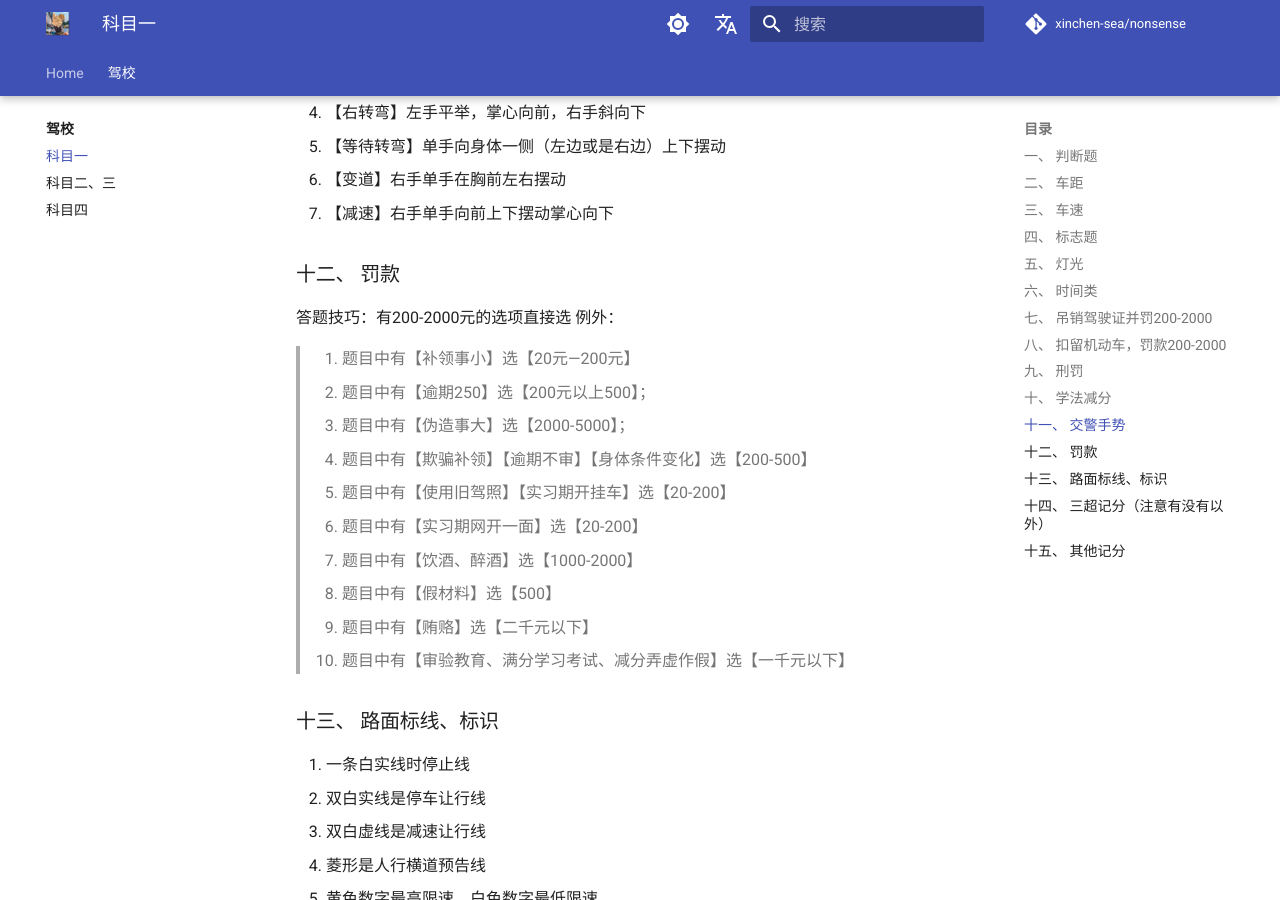
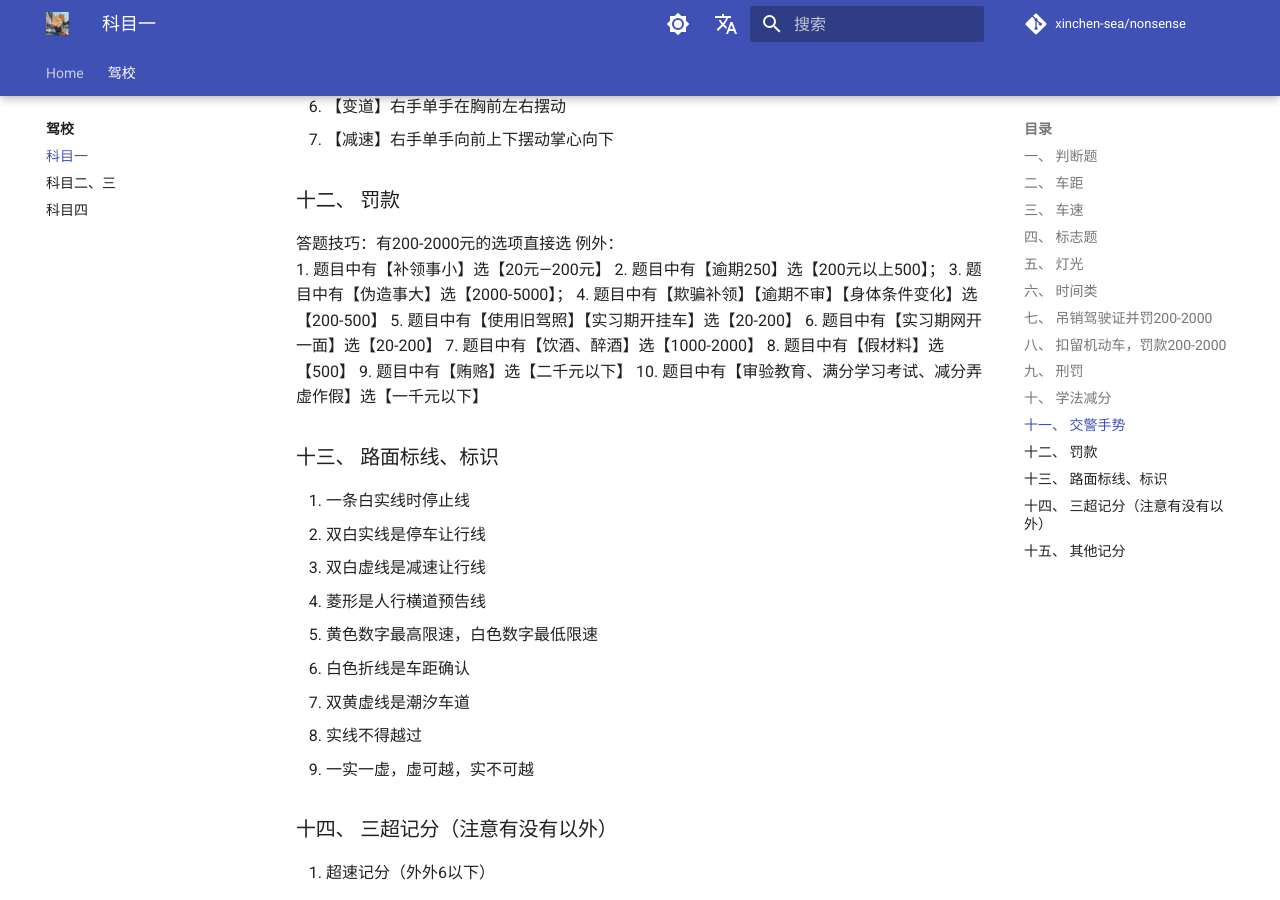
Before and after one commit to xinchen-sea/xinchen-sea.github.io, an MkDocs documentation site: the page built from docs/drivinglicense/object1.md, in a window 1280 px wide and 900 px high, scrolled down 3285 px. Built offline with MkDocs 1.6.1 and Material for MkDocs 9.7.7, drawn with Linux system fonts in a browser that asks for light colours; plug-ins that fetch from the network failed and are left out; comment, search, counter and statistics services are not loaded; some of the changed text lies outside the part shown.

Commit message:
Update object1.md

```diff
--- a/docs/drivinglicense/object1.md
+++ b/docs/drivinglicense/object1.md
@@ -8,19 +8,19 @@
 ### 三、	车速
   1.	特殊路段：限速30
   2.	中心线
-  > 2.1	无：城30公40
-  > 2.2	有：
-  > > 2.2.1	一条车道：城50公70
-  > > 2.2.2	两条车道：城60公80
+   2.1	无：城30公40
+   2.2	有：
+   > 2.2.1	一条车道：城50公70
+   > 2.2.2	两条车道：城60公80
 
   3.	高速限速120，最低60+：
-  > 3.1	两道：左100 右60
-  > 3.2	三道及以上：最左110 中90 最右60
+   3.1	两道：左100 右60
+   3.2	三道及以上：最左110 中90 最右60
 
   4.	高速特殊天气（261，145，520）
-  > 4.1	可见度<200，雾灯、近光灯、示廓灯、前后位灯，限速60，车距100
-  > 4.2	可见度<100，雾灯、近光灯、示廓灯、前后位灯、危险报警闪光灯，限速40，车距50
-  > 4.3	可见度<50，雾灯、近光灯、示廓灯、前后位灯、危险报警闪光灯，限速20，最近出口离开高速
+   4.1	可见度<200，雾灯、近光灯、示廓灯、前后位灯，限速60，车距100
+   4.2	可见度<100，雾灯、近光灯、示廓灯、前后位灯、危险报警闪光灯，限速40，车距50
+   4.3	可见度<50，雾灯、近光灯、示廓灯、前后位灯、危险报警闪光灯，限速20，最近出口离开高速
 
 ### 四、	标志题
   1.	警告标志：高速150，其他50-100
@@ -98,16 +98,16 @@
 ### 十二、	罚款
  答题技巧：有200-2000元的选项直接选
  例外：
-  > 1.	题目中有【补领事小】选【20元—200元】
-  > 2.	题目中有【逾期250】选【200元以上500】；
-  > 3.	题目中有【伪造事大】选【2000-5000】；
-  > 4.	题目中有【欺骗补领】【逾期不审】【身体条件变化】选【200-500】
-  > 5.	题目中有【使用旧驾照】【实习期开挂车】选【20-200】
-  > 6.	题目中有【实习期网开一面】选【20-200】
-  > 7.	题目中有【饮酒、醉酒】选【1000-2000】
-  > 8.	题目中有【假材料】选【500】
-  > 9.	题目中有【贿赂】选【二千元以下】
-  > 10.	题目中有【审验教育、满分学习考试、减分弄虚作假】选【一千元以下】
+   1.	题目中有【补领事小】选【20元—200元】
+   2.	题目中有【逾期250】选【200元以上500】；
+   3.	题目中有【伪造事大】选【2000-5000】；
+   4.	题目中有【欺骗补领】【逾期不审】【身体条件变化】选【200-500】
+   5.	题目中有【使用旧驾照】【实习期开挂车】选【20-200】
+   6.	题目中有【实习期网开一面】选【20-200】
+   7.	题目中有【饮酒、醉酒】选【1000-2000】
+   8.	题目中有【假材料】选【500】
+   9.	题目中有【贿赂】选【二千元以下】
+   10.	题目中有【审验教育、满分学习考试、减分弄虚作假】选【一千元以下】
 
 ### 十三、	路面标线、标识
   1.	一条白实线时停止线
@@ -124,7 +124,7 @@
 
   1.	超速记分（外外6以下）
 
-<table border="1">
+  <table border="1">
 	<thead align="center" valign="center">
 	<tr>
 		<th>车辆类别</th>
@@ -182,11 +182,11 @@
 		<td>12</td>
 	  </tr>
 	</tbody>
-</table>
+  </table>
 
   2.	超载记分
 
-<table border="1">
+   <table border="1">
 	<thead align="center" valign="center">
 	<tr>
 		<th>车辆类别</th>
@@ -276,7 +276,7 @@
 1.2	**轻伤以上/死亡逃逸未犯罪**：造成致人轻伤以上或者死亡的交通事故后逃逸，尚不构成犯罪的；
 1.3	**伪造、变造、使用其他号牌**：使用伪造、变造的机动车号牌、行驶证、驾驶证、校车标牌或者使用其他机动车号牌、行驶证的；
 > > _1.4	驾驶校车、公路客运汽车、旅游客运汽车载人超过核定人数百分之二十以上，或者驾驶其他载客汽车载人超过核定人数百分之百以上的；_
-> > _1.5	驾驶校车、中型以上载客载货汽车、危险物品运输车辆在高速公路、城市快速路上行驶超过规定时速百分之二十以上，或者驾驶其他机动车在高速公路、城市快速路上行驶超过规定时速百分之五十以上的；_
+> > _1.5	驾驶校车、中型以上载客载货汽车、危险物品运输车辆在高速公路、城市快速路上行驶超过规定时速百分之二十以上，或者驾驶其他机动车在高速公路、城市快速路上行驶超过规定时速百分之五十以上的；_<br>
 1.6	**高速倒车、逆行、分隔带掉头**：驾驶机动车在高速公路、城市快速路上倒车、逆行、穿越中央分隔带掉头的；
 1.7	**代替记分牟利**：代替实际机动车驾驶人接受交通违法行为处罚和记分牟取经济利益的。
   2.	记9分
@@ -327,15 +327,14 @@
 5.3	驾驶机动车不按规定使用**灯光**的；
 5.4	驾驶机动车**违反禁令标志、禁止标线指示**的；
 > > _5.5	驾驶机动车载货长度、宽度、高度超过规定的；_
-_5.6	驾驶载货汽车载物超过最大允许总质量未达到百分之三十的；_
-
+_5.6	驾驶载货汽车载物超过最大允许总质量未达到百分之三十的；_   <br>
 5.7	**小车安全隐患**：驾驶未按规定定期进行安全技术检验的公路客运汽车、旅游客运汽车、危险物品运输车辆以外的机动车上道路行驶的；
 5.8	**自改货车上路**：驾驶擅自改变已登记的结构、构造或者特征的载货汽车上道路行驶的；
 5.9	**未系安全带**：驾驶机动车在道路上行驶时，机动车驾驶人未按规定系安全带的；
 5.10	驾驶摩托车，不戴安全头盔的。
   6.	疲劳驾驶（货3客9）
-> 定义：连续4小时未休息，停车少于20分钟
-> 记分：载货汽车3分；中型以上载客汽车、危险品车9分
+   定义：连续4小时未休息，停车少于20分钟
+   记分：载货汽车3分；中型以上载客汽车、危险品车9分
   7.号牌扣分
 
 类别 | 扣分分值
```
Also changed, not shown: other parts of docs/drivinglicense/object1.md (+12 -12 lines).
